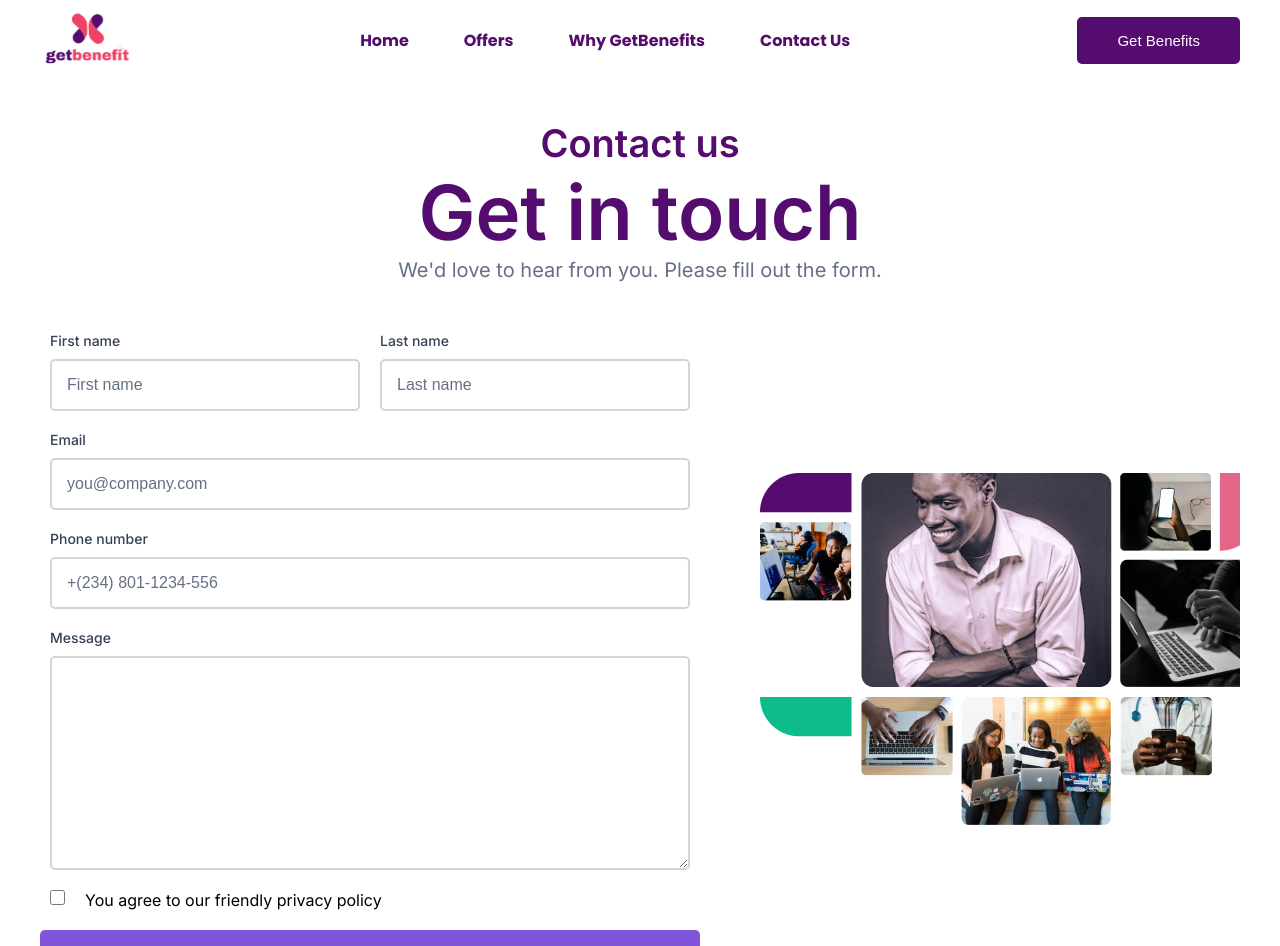
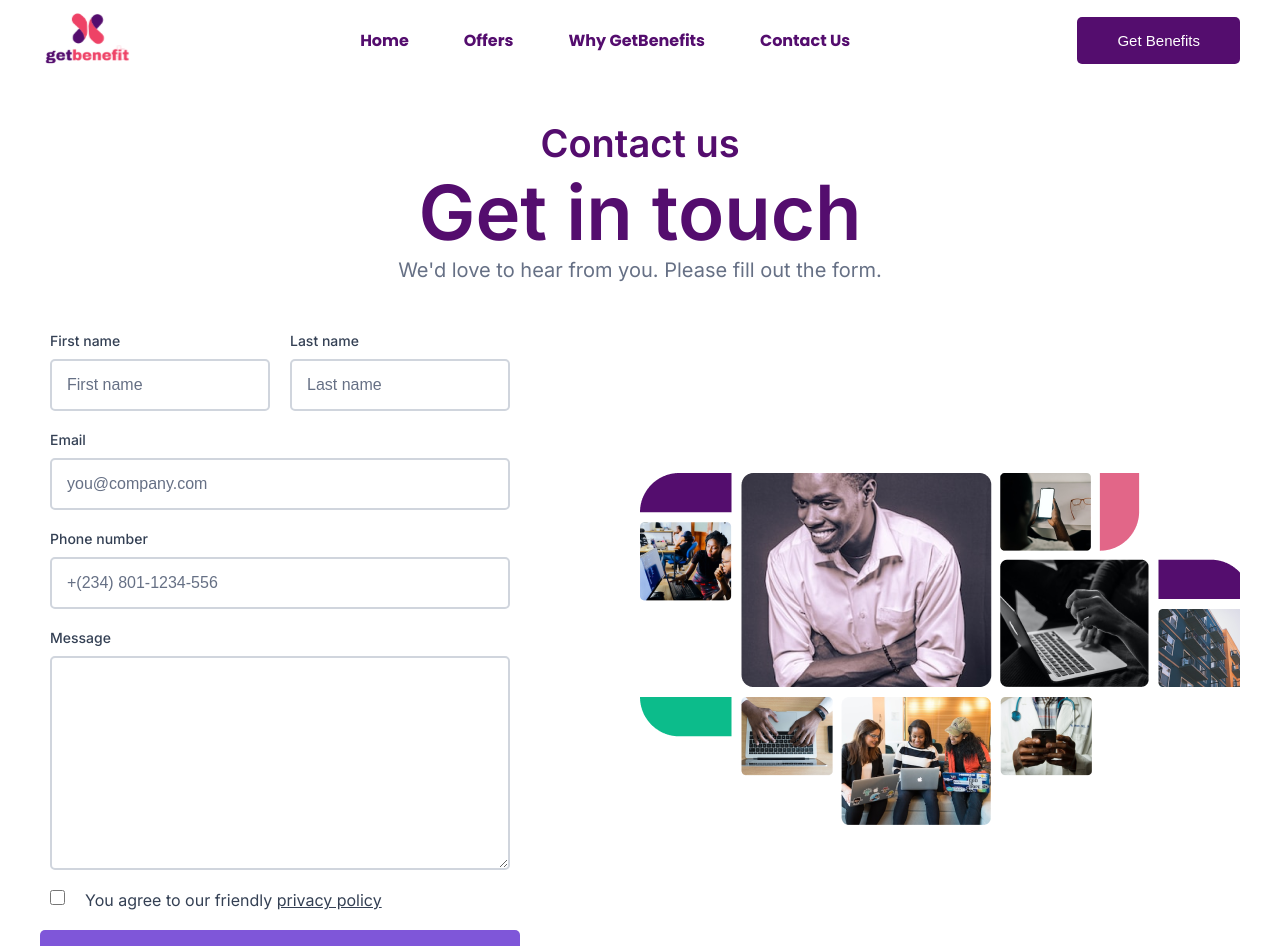
Before and after one commit to Getbenefit/Getbenefit, a React (Vite) app: page /contact-us in a window 1280 px wide. Shown: the top 946 px of the page. Built offline with nearby package versions, Linux system fonts and the light colour scheme.

Commit message:
contacts-page update

```diff
--- a/src/page/Contact/contact.css
+++ b/src/page/Contact/contact.css
@@ -34,7 +34,7 @@
   align-items: center;
 }
 .contacts-body_img {
-  width: 40%;
+  width: 50%;
   height: 70%;
   overflow-x: hidden;
 }
@@ -44,7 +44,7 @@
   }
 }
 .contacts-form {
-  width: 55%;
+  width: 40%;
 }
 @media screen and (max-width: 750px) {
   .contacts-form {
@@ -81,4 +81,11 @@
 }
 .form-row .field {
   width: 50%;
+}
+
+label {
+  color: #344054;
+}
+label span {
+  text-decoration: underline;
 }/*# sourceMappingURL=contact.css.map */
--- a/src/page/Contact/contact.scss
+++ b/src/page/Contact/contact.scss
@@ -38,7 +38,7 @@
     align-items: center;
 
     &_img {
-      width: 40%;
+      width: 50%;
       height: 70%;
       overflow-x: hidden;
 
@@ -49,7 +49,7 @@
   }
 
   &-form {
-    width: 55%;
+    width: 40%;
 
     @media screen and (max-width: 750px) {
       width: 100%;
@@ -95,3 +95,11 @@
     }
   }
 }
+
+label {
+  color: #344054;
+  span {
+    color: #667085
+    text-decoration: underline;
+  }
+}
```
Also changed, not shown: 1 other file (tests, documents, lock files or other folders).
